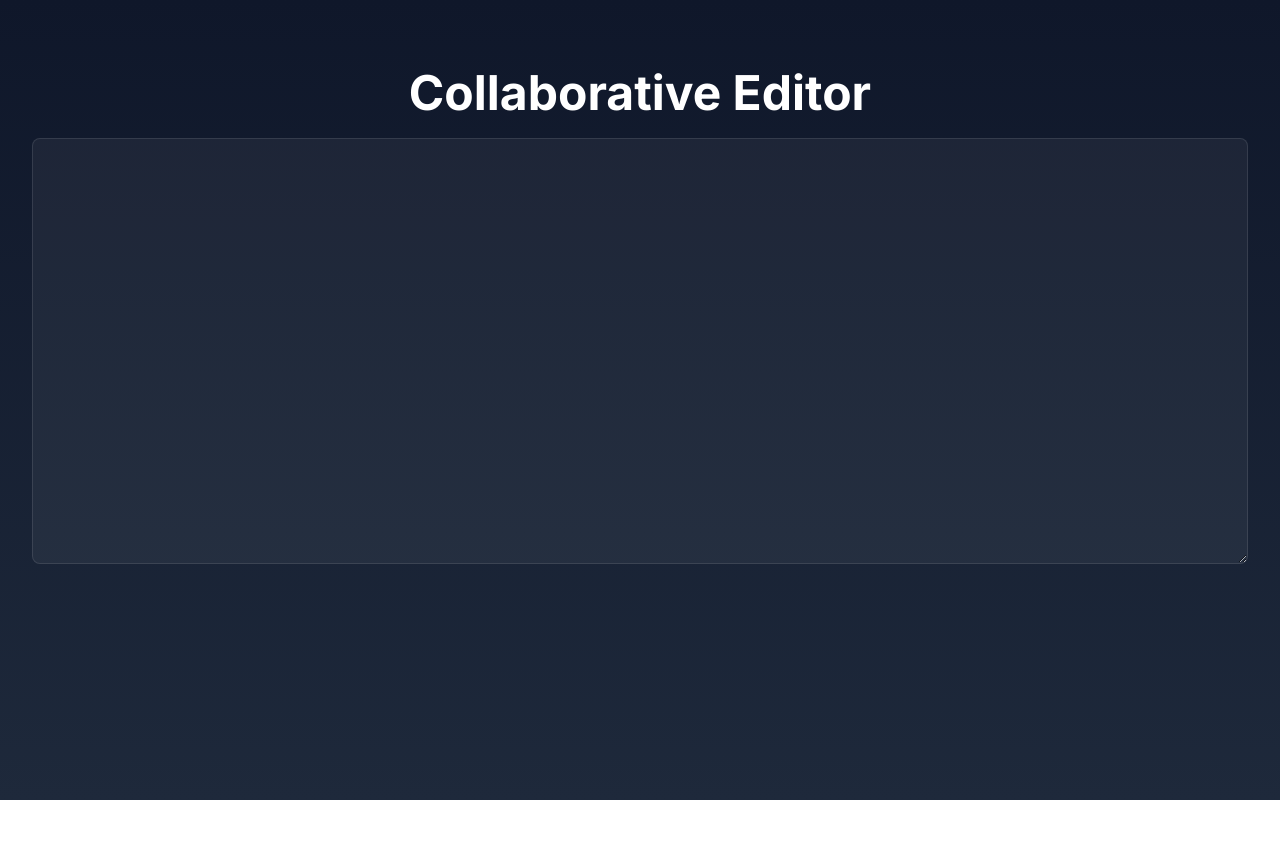
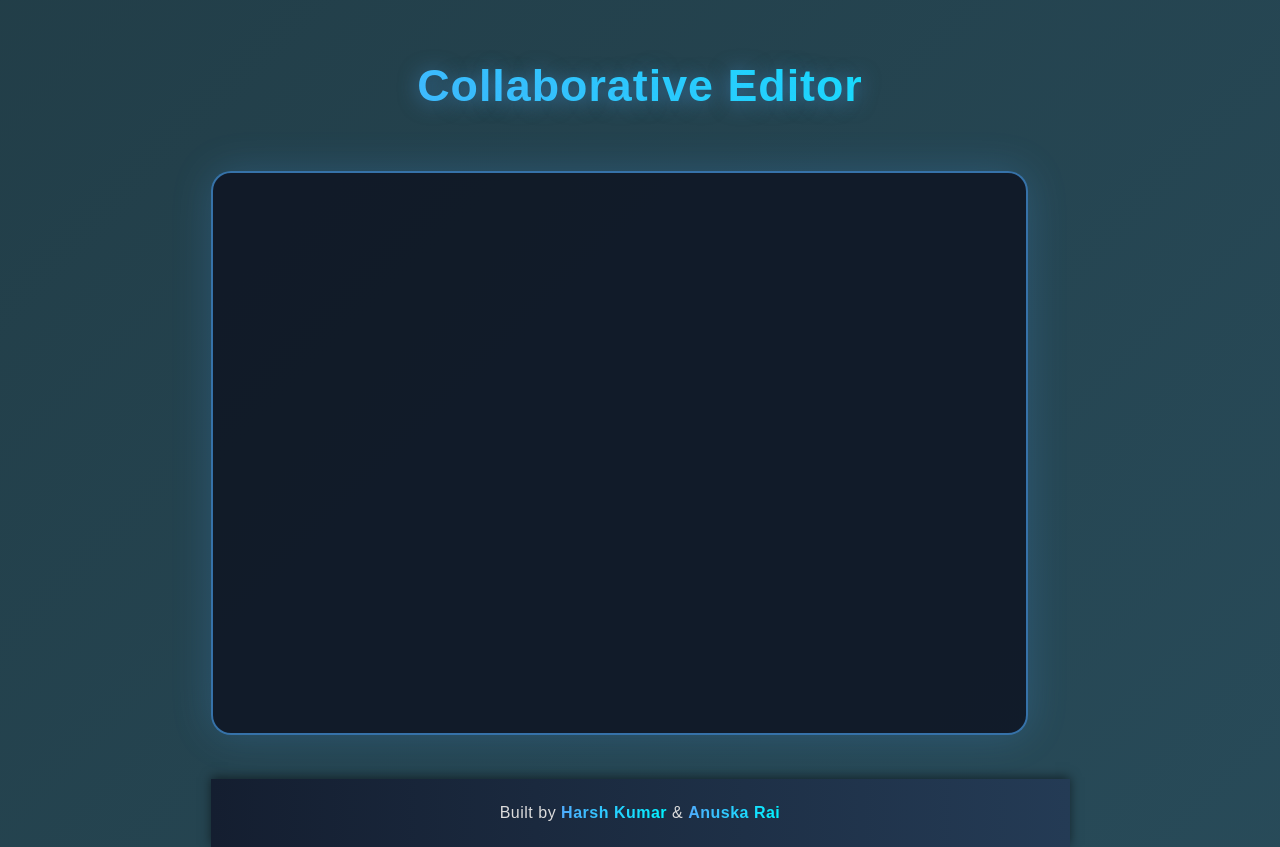
Before and after one commit to Dizmo-code/COLLAB_EDITOR, a React (Create React App) app in the folder client/: page / in a window 1280 px wide. Before the commit the page ends 800 px from the top, so only its background shows below. Built offline with nearby package versions, Linux system fonts and the light colour scheme; no server answers.

Commit message:
styling changed

```diff
--- a/client/src/App.css
+++ b/client/src/App.css
@@ -1,218 +1,94 @@
-/* === Global Styling === */
-@import url('https://fonts.googleapis.com/css2?family=Inter:wght@400;600;700&display=swap');
-
-:root {
-  --bg-gradient: linear-gradient(to bottom, #0f172a, #1e293b);
-  --text-primary: #ffffff;
-  --text-secondary: #94a3b8;
-  --accent: #3b82f6;
-  --accent-hover: #2563eb;
-  --border: rgba(255, 255, 255, 0.1);
-  --card-bg: rgba(255, 255, 255, 0.05);
+/* === Global Styles === */
+body {
+  margin: 0;
+  padding: 0;
+  font-family: 'Poppins', sans-serif;
+  background: linear-gradient(135deg, #0f2027, #203a43, #2c5364);
+  background-size: 400% 400%;
+  animation: gradientShift 15s ease infinite;
+  color: #fff;
+  min-height: 100vh;
+  display: flex;
+  flex-direction: column;
+  align-items: center;
 }
 
-* {
-  margin: 0;
-  padding: 0;
-  box-sizing: border-box;
-  font-family: 'Inter', sans-serif;
-  scroll-behavior: smooth;
-}
-
-body {
-  background: var(--bg-gradient);
-  color: var(--text-primary);
-  min-height: 100vh;
-  overflow-x: hidden;
-  transition: background 0.4s ease;
-}
-
-/* === Scrollbar === */
-::-webkit-scrollbar {
-  width: 8px;
-}
-
-::-webkit-scrollbar-track {
-  background: #0f172a;
-}
-
-::-webkit-scrollbar-thumb {
-  background: var(--accent);
-  border-radius: 10px;
-}
-
-::-webkit-scrollbar-thumb:hover {
-  background: var(--accent-hover);
-}
-
-/* === Container === */
-.App {
-  text-align: center;
-  padding: 4rem 2rem;
-  animation: fadeIn 1s ease;
-}
-
-/* === Fade-in Animation === */
-@keyframes fadeIn {
-  from {
-    opacity: 0;
-    transform: translateY(10px);
+/* === Animated Background Keyframes === */
+@keyframes gradientShift {
+  0% {
+    background-position: 0% 50%;
   }
-  to {
-    opacity: 1;
-    transform: translateY(0);
+  50% {
+    background-position: 100% 50%;
+  }
+  100% {
+    background-position: 0% 50%;
   }
 }
 
-/* === Headings === */
-h1, h2, h3 {
+/* === Header === */
+h1 {
+  text-align: center;
+  margin-top: 60px;
+  font-size: 2.8rem;
   font-weight: 700;
-  line-height: 1.2;
+  background: linear-gradient(90deg, #4facfe, #00f2fe);
+  -webkit-background-clip: text;
+  -webkit-text-fill-color: transparent;
+  letter-spacing: 1px;
+  text-shadow: 0 2px 20px rgba(79, 172, 254, 0.5);
 }
 
-h1 {
-  font-size: 3rem;
-  color: var(--text-primary);
-  margin-bottom: 1rem;
+/* === Editor Box === */
+textarea {
+  width: 90%;
+  height: 65vh;
+  background: rgba(15, 20, 35, 0.85);
+  color: #e0e0e0;
+  border: 2px solid rgba(79, 172, 254, 0.6);
+  border-radius: 20px;
+  padding: 20px;
+  font-size: 1rem;
+  resize: none;
+  outline: none;
+  margin-top: 30px;
+  box-shadow: 0 0 40px rgba(79, 172, 254, 0.2);
+  transition: all 0.4s ease-in-out;
 }
 
-h2 {
-  color: var(--accent);
-  font-size: 1rem;
-  letter-spacing: 0.1em;
-  text-transform: uppercase;
-  margin-bottom: 0.5rem;
-}
-
-p {
-  color: var(--text-secondary);
-  font-size: 1.125rem;
-  margin-bottom: 1.5rem;
-  max-width: 700px;
-  margin-left: auto;
-  margin-right: auto;
-}
-
-/* === Buttons === */
-button {
-  font-size: 1rem;
-  font-weight: 600;
-  padding: 0.75rem 1.75rem;
-  border-radius: 0.75rem;
-  border: none;
-  cursor: pointer;
-  transition: all 0.3s ease;
-  margin: 0.5rem;
-}
-
-button.primary {
-  background: var(--accent);
-  color: #fff;
-  box-shadow: 0 0 15px rgba(59, 130, 246, 0.3);
-}
-
-button.primary:hover {
-  background: var(--accent-hover);
-  box-shadow: 0 0 20px rgba(59, 130, 246, 0.5);
-}
-
-button.secondary {
-  background: transparent;
-  color: #fff;
-  border: 1px solid var(--border);
-}
-
-button.secondary:hover {
-  border-color: var(--accent);
-  color: var(--accent);
-}
-
-/* === Card / Section === */
-section {
-  margin-top: 4rem;
-  display: flex;
-  flex-direction: column;
-  align-items: center;
-  gap: 2rem;
-}
-
-.card {
-  background: var(--card-bg);
-  border: 1px solid var(--border);
-  border-radius: 1rem;
-  padding: 2rem;
-  max-width: 400px;
-  transition: transform 0.3s ease, border-color 0.3s ease, box-shadow 0.3s ease;
-}
-
-.card:hover {
-  transform: translateY(-5px);
-  border-color: var(--accent);
-  box-shadow: 0 5px 20px rgba(59, 130, 246, 0.2);
-}
-
-/* === Input Fields === */
-input, textarea {
-  background: var(--card-bg);
-  color: #fff;
-  border: 1px solid var(--border);
-  padding: 0.75rem 1rem;
-  border-radius: 0.5rem;
-  width: 100%;
-  outline: none;
-  font-size: 1rem;
-  transition: border-color 0.3s ease, box-shadow 0.3s ease;
-}
-
-input:focus, textarea:focus {
-  border-color: var(--accent);
-  box-shadow: 0 0 8px rgba(59, 130, 246, 0.3);
-}
-
-/* === Navbar (if used) === */
-.navbar {
-  display: flex;
-  justify-content: space-between;
-  align-items: center;
-  padding: 1rem 3rem;
-  border-bottom: 1px solid var(--border);
-  backdrop-filter: blur(10px);
-}
-
-.navbar h1 {
-  font-size: 1.5rem;
-  font-weight: 700;
-}
-
-.navbar a {
-  color: var(--text-secondary);
-  margin: 0 1rem;
-  text-decoration: none;
-  font-weight: 500;
-  transition: color 0.3s;
-}
-
-.navbar a:hover {
-  color: var(--accent);
+textarea:focus {
+  border-color: #00f2fe;
+  box-shadow: 0 0 50px rgba(0, 242, 254, 0.4);
+  background: rgba(10, 15, 30, 0.95);
 }
 
 /* === Footer === */
 footer {
-  margin-top: 4rem;
-  padding: 2rem 0;
-  border-top: 1px solid var(--border);
-  color: var(--text-secondary);
-  font-size: 0.9rem;
+  margin-top: 40px;
+  padding: 25px 0;
+  width: 100%;
+  text-align: center;
+  font-size: 1rem;
+  background: linear-gradient(90deg, #141e30, #243b55);
+  color: #dcdcdc;
+  box-shadow: 0 -2px 10px rgba(0, 0, 0, 0.5);
   letter-spacing: 0.5px;
-  animation: fadeIn 1s ease;
 }
 
-/* === Credits Section (Your Names) === */
-footer::after {
-  content: "Built with ❤️ by Harsh Kumar & Anuska Rai";
-  display: block;
-  margin-top: 0.75rem;
-  color: #64748b;
-  font-size: 0.95rem;
-  font-weight: 500;
+footer span {
+  font-weight: 600;
+  color: #00f2fe;
+  background: linear-gradient(90deg, #4facfe, #00f2fe);
+  -webkit-background-clip: text;
+  -webkit-text-fill-color: transparent;
 }
+
+/* === Scrollbar (optional aesthetic touch) === */
+textarea::-webkit-scrollbar {
+  width: 10px;
+}
+
+textarea::-webkit-scrollbar-thumb {
+  background: linear-gradient(180deg, #4facfe, #00f2fe);
+  border-radius: 10px;
+}
--- a/client/src/App.js
+++ b/client/src/App.js
@@ -64,6 +64,9 @@ function App() {
                 rows="20"
                 cols="80"
             />
+             <footer>
+            Built by <span>Harsh Kumar</span> & <span>Anuska Rai</span>
+        </footer>
         </div>
     );
 }
```
